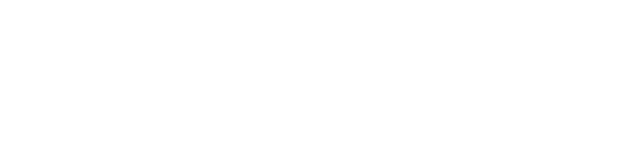
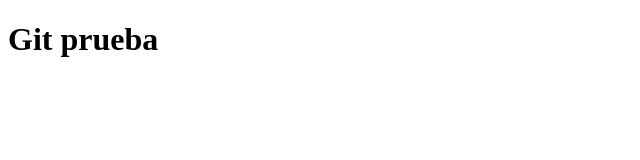
Before and after one commit to DVErickr/Web1, a plain HTML site: page index.html in a window 1280 px wide. Shown: the whole page, without its empty margins (0-640 px from the left). Drawn offline with Linux system fonts and the light colour scheme.

Commit message:
Nombre y H1

```diff
--- a/index.html
+++ b/index.html
@@ -4,9 +4,9 @@
     <meta charset="UTF-8">
     <meta http-equiv="X-UA-Compatible" content="IE=edge">
     <meta name="viewport" content="width=device-width, initial-scale=1.0">
-    <title>Document</title>
+    <title>Git</title>
 </head>
 <body>
-
+    <h1>Git prueba</h1>
 </body>
 </html>
```
